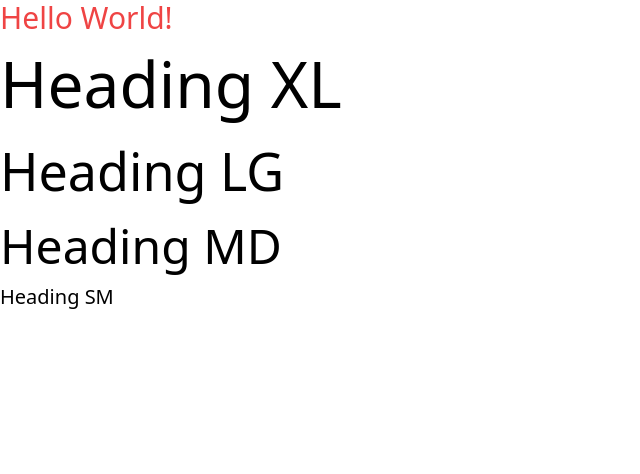
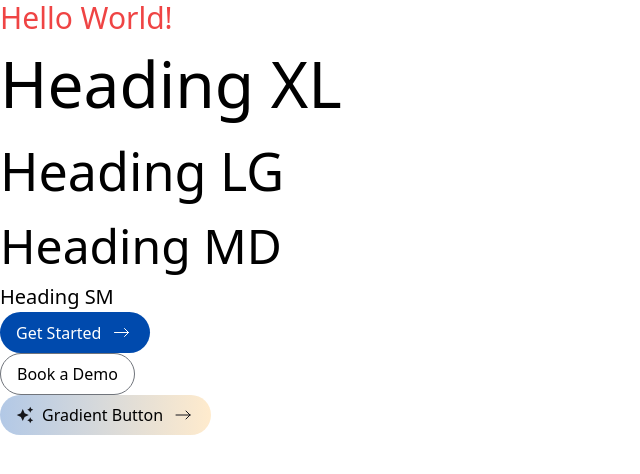
Before and after one commit to muhammadbasitobaid/ludicis_ai_fe, a React (Vite) app: page / in a window 1280 px wide. Shown: the top 474 px of the page, without its empty margins (0-640 px from the left). Built offline with nearby package versions, Linux system fonts and the light colour scheme.

Commit message:
ui: added reusable common button and image component

```diff
--- a/src/App.jsx
+++ b/src/App.jsx
@@ -1,4 +1,6 @@
+import Button from "./components/common/Button"
 import Heading from "./components/common/Heading"
+import Image from "./components/common/Image"
 
 function App() {
 
@@ -9,6 +11,9 @@ function App() {
       <Heading variant="lg" level={2}>Heading LG</Heading>
       <Heading variant="md" level={3}>Heading MD</Heading>
       <Heading variant="sm" level={4}>Heading SM</Heading>
+      <Button variant="primary" iconEnd={<Image src={"/icons/arrow_right_white.svg"} alt="arrow_right_white"/>}>Get Started</Button>
+      <Button variant="secondary">Book a Demo</Button>
+      <Button variant="gradient" iconStart={<Image src={"/icons/sparkles.svg"} alt="sparkles"/>} iconEnd={<Image src={"/icons/arrow_right_black.svg"} alt="arrow_right_black"/>}>Gradient Button</Button>
     </>
   )
 }
--- /dev/null
+++ b/src/components/common/Button.jsx
@@ -0,0 +1,36 @@
+import React from 'react';
+import PropTypes from 'prop-types';
+import clsx from 'clsx';
+
+const Button = ({ variant, children, iconStart, iconEnd, ...props }) => {
+  const buttonClass = clsx(
+    'rounded-full flex items-center justify-center px-4 py-2 transition-colors duration-300',
+    {
+      'bg-primary text-white hover:bg-primaryHover': variant === 'primary',
+      'bg-transparent border border-gray text-black hover:border-grayHover hover:text-grayHover': variant === 'secondary',
+      'bg-faded-gradient text-black hover:bg-faded-gradient-hover': variant === 'gradient',
+    }
+  );
+
+  return (
+    <button className={buttonClass} {...props}>
+      {iconStart && <span className="mr-2">{iconStart}</span>}
+      {children}
+      {iconEnd && <span className="ml-2">{iconEnd}</span>}
+    </button>
+  );
+};
+
+Button.propTypes = {
+  variant: PropTypes.oneOf(['primary', 'secondary', 'gradient']).isRequired,
+  children: PropTypes.node.isRequired,
+  iconStart: PropTypes.node,
+  iconEnd: PropTypes.node,
+};
+
+Button.defaultProps = {
+  iconStart: null,
+  iconEnd: null,
+};
+
+export default Button;
--- /dev/null
+++ b/src/components/common/Image.jsx
@@ -0,0 +1,33 @@
+import React from 'react';
+import PropTypes from 'prop-types';
+import clsx from 'clsx';
+
+const Image = ({ src, alt, height, width, className, ...props }) => {
+  const imageClass = clsx(className, 'object-contain');
+
+  return (
+    <img
+      src={src}
+      alt={alt}
+      className={imageClass}
+      style={{ height: height || 'auto', width: width || 'auto' }}
+      {...props}
+    />
+  );
+};
+
+Image.propTypes = {
+  src: PropTypes.string.isRequired,
+  alt: PropTypes.string.isRequired,
+  height: PropTypes.string,
+  width: PropTypes.string,
+  className: PropTypes.string,
+};
+
+Image.defaultProps = {
+  height: 'auto',
+  width: 'auto',
+  className: '',
+};
+
+export default Image;
--- a/tailwind.config.js
+++ b/tailwind.config.js
@@ -8,8 +8,11 @@ export default {
     extend: {
       colors: {
         primary: '#004AAD',
+        primaryHover: '#003b8b', // Darkened primary color
         orange: '#FFBD59',
+        orangeHover: '#e6a847', // Darkened orange color
         gray: '#70747B',
+        grayHover: '#5d6066', // Darkened gray color
       },
       fontSize: {
         'xl': '64px',
@@ -17,6 +20,10 @@ export default {
         'md': '48px',
         'sm': '20px',
       },
+      backgroundImage: {
+        'faded-gradient': 'linear-gradient(to right, rgba(0, 74, 173, 0.3), rgba(255, 189, 89, 0.3))',
+        'faded-gradient-hover': 'linear-gradient(to right, rgba(0, 59, 139, 0.2), rgba(230, 168, 71, 0.2))', // Darkened gradient
+      },
     },
   },
   plugins: [],
```
